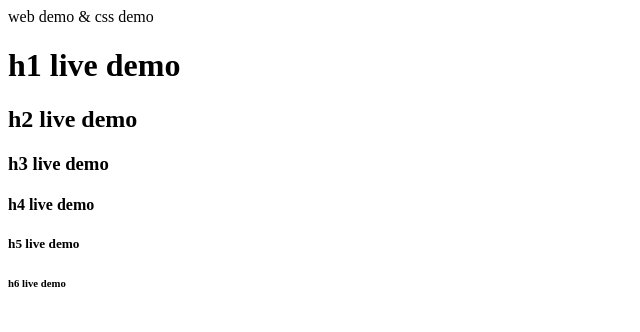
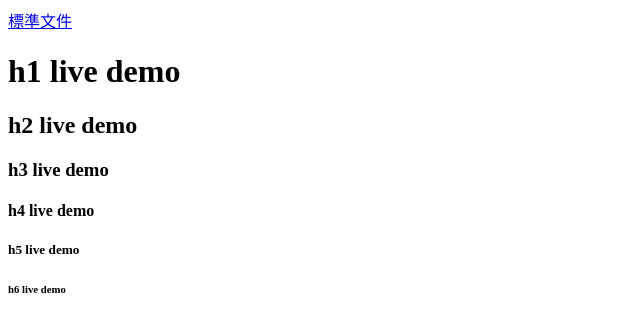
Before and after one commit to csswebio/demohub, a plain HTML site: page docs/index.html in a window 1280 px wide. Shown: the whole page, without its empty margins (0-640 px from the left). Drawn offline with Linux system fonts and the light colour scheme.

Commit message:
add "standard_docs url link"

```diff
--- a/docs/index.html
+++ b/docs/index.html
@@ -3,10 +3,10 @@
 <head>
   <meta charset="UTF-8">
   <meta name="viewport" content="width=device-width, initial-scale=1.0">
-  <title>Document</title>
+  <title>HTML 5 學習筆記</title>
 </head>
 <body>
-  web demo & css demo
+  <a href="standard_docs">標準文件</a>
   <h1> h1 live demo</h1>
   <h2> h2 live demo</h2>
   <h3> h3 live demo</h3>
```
